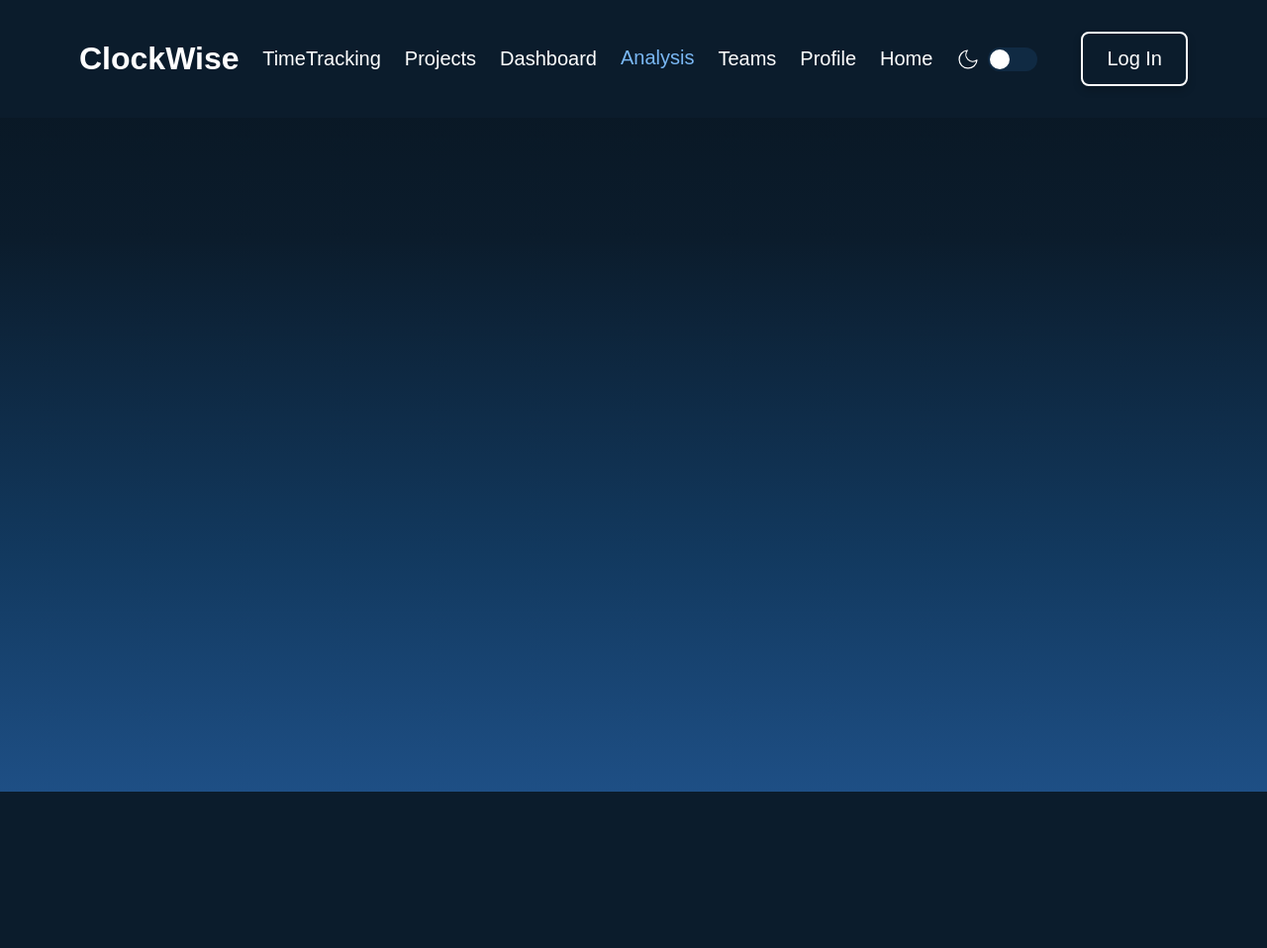
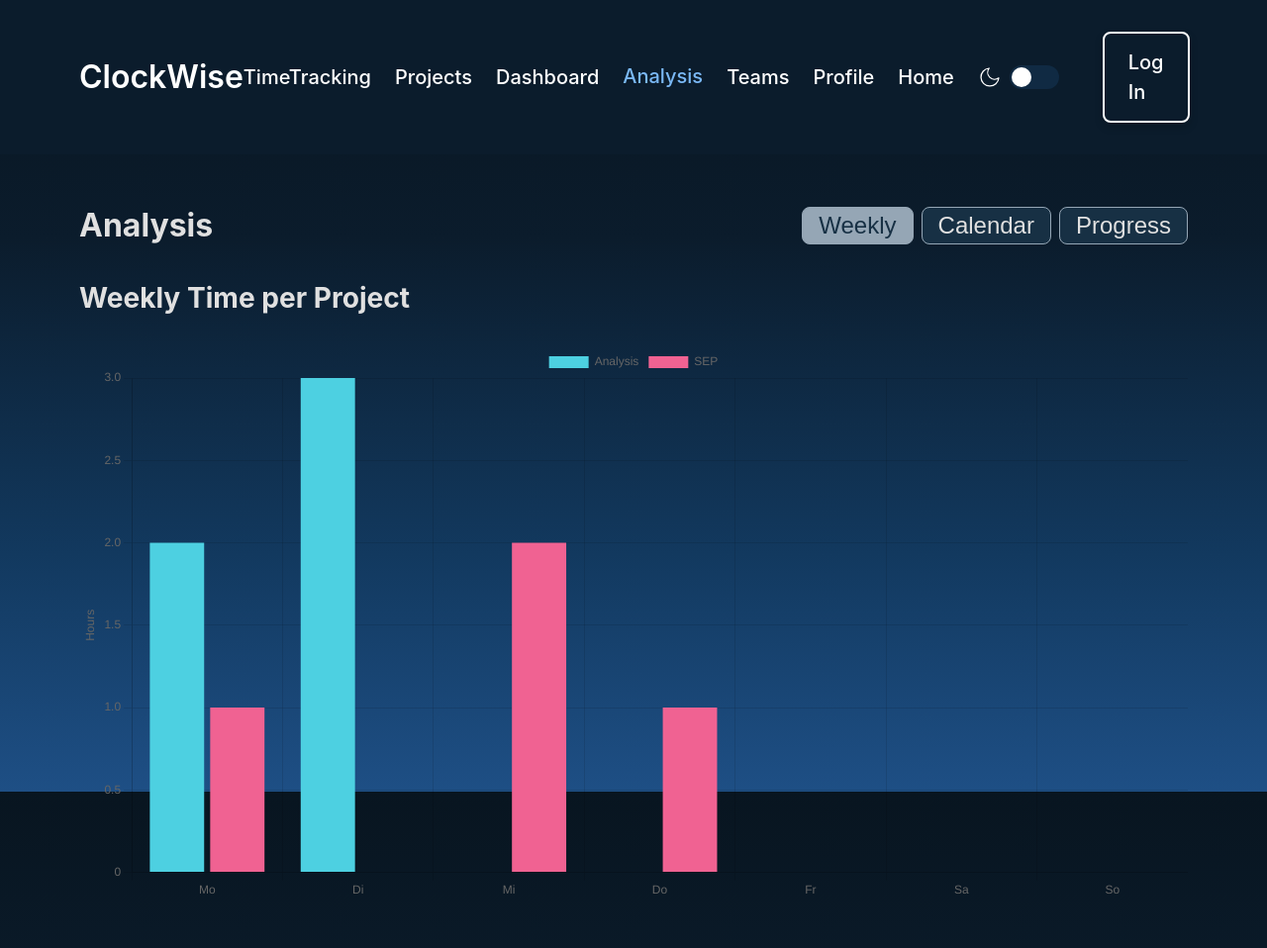
Before and after one commit to JairGutierrez-01/Clockwise, a Flask app: page /analysis in a window 1280 px wide. Shown: the whole page at 99% size. Before the commit the page ends 800 px from the top, so only its background shows below. Run offline with Flask 3, Linux system fonts and the light colour scheme; parts of the project's set-up code (start-up, migrations or seed data) failed here and were passed over; some libraries are stand-ins or nearby versions.

Commit message:
Analysis Seite erster Entwurf

```diff
--- a/frontend/static/analysis.css
+++ b/frontend/static/analysis.css
@@ -1,3 +1,63 @@
 .analysis-container {
   padding: 3rem 5rem;
 }
+
+.analysis-header {
+  display: flex;
+  justify-content: space-between;
+  align-items: center;
+}
+
+.analysis-container h1 {
+  margin: 0;
+  font-size: var(--font-xl);
+}
+
+#analysis-controls {
+  display: flex;
+  gap: var(--space-sm);
+}
+
+#analysis-controls button {
+  background-color: var(--color-card-bg);
+  color: var(--color-fg);
+  border: 1px solid var(--color-accent);
+  padding: var(--space-xs) var(--space-md);
+  border-radius: var(--radius);
+  cursor: pointer;
+  font-size: var(--font-base);
+  transition: background 0.2s;
+}
+
+#analysis-controls button.active,
+#analysis-controls button:hover {
+  background-color: var(--color-accent);
+  color: var(--color-card-bg);
+}
+
+#calendar-mode-switch {
+  display: flex;
+  gap: 0.5rem;
+  margin-bottom: 1rem;
+}
+
+#calendar-mode-switch button {
+  padding: 0.5rem 1rem;
+  font-size: 1rem;
+  border: 1px solid var(--color-accent);
+  background-color: var(--color-card-bg);
+  color: var(--color-fg);
+  border-radius: 8px;
+  cursor: pointer;
+}
+
+#calendar-mode-switch button.active {
+  background-color: var(--color-accent);
+  color: var(--color-card-bg);
+}
+
+.fc-toolbar-title {
+  text-align: center;
+  width: 100%;
+  font-size: 1.5rem;
+}
--- /dev/null
+++ b/frontend/static/js/analysis.js
@@ -0,0 +1,171 @@
+document.addEventListener("DOMContentLoaded", () => {
+  const buttons = document.querySelectorAll("#analysis-controls button");
+  const views = {
+    weekly: document.getElementById("view-weekly"),
+    calendar: document.getElementById("view-calendar"),
+    progress: document.getElementById("view-progress")
+  };
+
+  let chartInstance = null;
+  let calendarInstance = null;
+
+  function renderChart() {
+    const ctx = document.getElementById("timeChart").getContext("2d");
+
+    if (chartInstance) {
+      chartInstance.destroy();
+    }
+
+    chartInstance = new Chart(ctx, {
+      type: "bar",
+      data: {
+        labels: ["Mo", "Di", "Mi", "Do", "Fr", "Sa", "So"],
+        datasets: [
+          {
+            label: "Analysis",
+            data: [2, 3, 0, 0, 0, 0, 0],
+            backgroundColor: "#4dd0e1"
+          },
+          {
+            label: "SEP",
+            data: [1, 0, 2, 1, 0, 0, 0],
+            backgroundColor: "#f06292"
+          }
+        ]
+      },
+      options: {
+        responsive: true,
+        animation: {
+          duration: 800,
+          easing: "easeOutQuart"
+        },
+        scales: {
+          y: {
+            beginAtZero: true,
+            title: {
+              display: true,
+              text: "Hours"
+            }
+          }
+        }
+      }
+    });
+  }
+
+  function renderFullCalendar() {
+    const calendarEl = document.getElementById("calendar");
+
+    if (calendarInstance) {
+      calendarInstance.destroy();
+    }
+
+    calendarInstance = new FullCalendar.Calendar(calendarEl, {
+      initialView: "dayGridMonth",
+        headerToolbar: {
+          left: "prev",
+          center: "title",
+          right: "next"
+        },
+      views: {
+        multiMonthYear: {
+          type: "multiMonth",
+          duration: { months: 12 }
+        }
+      },
+      events: [
+        { title: "Work", date: "2024-03-04", color: "#f28b82" },
+        { title: "Check", date: "2024-03-11", color: "#a7c0f2" },
+        { title: "Cram", date: "2024-03-13", color: "#81c995" },
+        { title: "Final", date: "2024-03-22", color: "#e53935" }
+      ]
+    });
+
+    calendarInstance.render();
+
+    // View buttons
+    document.getElementById("month-view-btn")?.addEventListener("click", () => {
+      calendarInstance.changeView("dayGridMonth");
+      setActiveView("month");
+    });
+
+    document.getElementById("year-view-btn")?.addEventListener("click", () => {
+      calendarInstance.changeView("multiMonthYear");
+      setActiveView("year");
+    });
+
+    function setActiveView(view) {
+      document.getElementById("month-view-btn")?.classList.toggle("active", view === "month");
+      document.getElementById("year-view-btn")?.classList.toggle("active", view === "year");
+    }
+
+    // Set default active button
+    setActiveView("month");
+  }
+
+  buttons.forEach(btn => {
+    btn.addEventListener("click", () => {
+      document.querySelector("#analysis-controls .active")?.classList.remove("active");
+      btn.classList.add("active");
+
+      const selected = btn.dataset.view;
+      Object.entries(views).forEach(([key, el]) => {
+        if (key === selected) {
+          el.classList.remove("hidden");
+
+          if (key === "weekly") {
+            renderChart();
+          } else if (key === "calendar") {
+            renderFullCalendar();
+          }
+        } else {
+          el.classList.add("hidden");
+        }
+      });
+    });
+  });
+
+  // Initial: render Chart (default view)
+  renderChart();
+
+  // === Calendar Grid fallback (if not using FullCalendar) ===
+  const dueDates = ["2025-05-22", "2025-05-25"];
+  function generateSimpleCalendar() {
+    const grid = document.getElementById("calendar-grid");
+    if (!grid) return;
+
+    const today = new Date();
+    const year = today.getFullYear();
+    const month = today.getMonth();
+
+    const firstDay = new Date(year, month, 1);
+    const startDay = firstDay.getDay();
+    const daysInMonth = new Date(year, month + 1, 0).getDate();
+
+    const weekdays = ["Sun", "Mon", "Tue", "Wed", "Thu", "Fri", "Sat"];
+    weekdays.forEach(day => {
+      const cell = document.createElement("div");
+      cell.textContent = day;
+      grid.appendChild(cell);
+    });
+
+    for (let i = 0; i < startDay; i++) {
+      grid.appendChild(document.createElement("div"));
+    }
+
+    for (let i = 1; i <= daysInMonth; i++) {
+      const dateStr = `${year}-${String(month + 1).padStart(2, "0")}-${String(i).padStart(2, "0")}`;
+      const cell = document.createElement("div");
+      cell.textContent = i;
+
+      if (dueDates.includes(dateStr)) {
+        cell.style.border = "2px solid red";
+        cell.style.borderRadius = "6px";
+      }
+
+      grid.appendChild(cell);
+    }
+  }
+
+  // Optional fallback (e.g. if FullCalendar not used)
+  // generateSimpleCalendar();
+});
--- a/frontend/templates/analysis.html
+++ b/frontend/templates/analysis.html
@@ -1,26 +1,62 @@
-<!doctype html>
+<!DOCTYPE html>
 <html lang="en">
 <head>
   <meta charset="UTF-8" />
-    <title>Notifications - ClockWise</title>
-    <link
-      rel="stylesheet"
-      href="{{ url_for('static', filename='navbar.css') }}"
-    />
-    <link
-      rel="stylesheet"
-      href="{{ url_for('static', filename='dashboard.css') }}"
-    />
-    <link
-      rel="stylesheet"
-      href="{{ url_for('static', filename='analysis.css') }}"
-    />
+  <meta name="viewport" content="width=device-width, initial-scale=1.0" />
+  <title>Analysis - ClockWise</title>
+  <link rel="stylesheet" href="{{ url_for('static', filename='navbar.css') }}" />
+  <link rel="stylesheet" href="{{ url_for('static', filename='projects.css') }}" />
+  <link rel="stylesheet" href="{{ url_for('static', filename='analysis.css') }}" />
+  <script src="https://cdn.jsdelivr.net/npm/chart.js"></script>
+   <!-- FullCalendar CSS & JS -->
+<link href="https://cdn.jsdelivr.net/npm/fullcalendar@6.1.8/index.global.min.css" rel="stylesheet" />
+<script src="https://cdn.jsdelivr.net/npm/fullcalendar@6.1.8/index.global.min.js"></script>
+<script src="https://cdn.jsdelivr.net/npm/@fullcalendar/multimonth@6.1.8/index.global.min.js"></script>
+
 </head>
+
 <body class="dark-mode">
   {% include 'navbar.html' %}
 
-    <main class="analysis-container"></main>
+  <!-- Hauptcontainer -->
+  <main class="analysis-container">
+  <div class="analysis-header">
+    <h1>Analysis</h1>
+    <div id="analysis-controls" class="filter-style">
+      <button data-view="weekly" class="active">Weekly</button>
+      <button data-view="calendar">Calendar</button>
+      <button data-view="progress">Progress</button>
+    </div>
+  </div>
 
+    <!-- Inhalt (Charts / Kalender / Progress) -->
+    <div class="dashboard-columns">
+      <!-- Weekly Chart -->
+      <div id="view-weekly" class="card reports">
+        <h3>Weekly Time per Project</h3>
+        <canvas id="timeChart"></canvas>
+      </div>
+
+      <!-- Calendar View -->
+      <div id="view-calendar" class="card calendar hidden">
+  <div class="calendar-header">
+    <h3>Calendar View</h3>
+    <div id="calendar-mode-switch">
+      <button id="month-view-btn" class="active">Month</button>
+      <button id="year-view-btn">Year</button>
+    </div>
+  </div>
+  <div id="calendar"></div>
+</div>
+
+      <!-- Progress Overview (ToDo) -->
+      <div id="view-progress" class="card hidden">
+        <h3>Progress Overview</h3>
+        <p>Coming soon...</p>
+      </div>
+    </div>
+  </main>
 <script src="{{ url_for('static', filename='js/theme.js') }}"></script>
+<script src="{{ url_for('static', filename='js/analysis.js') }}"></script>
 </body>
 </html>
```
Lines whose indentation alone changed are shown as unchanged.
